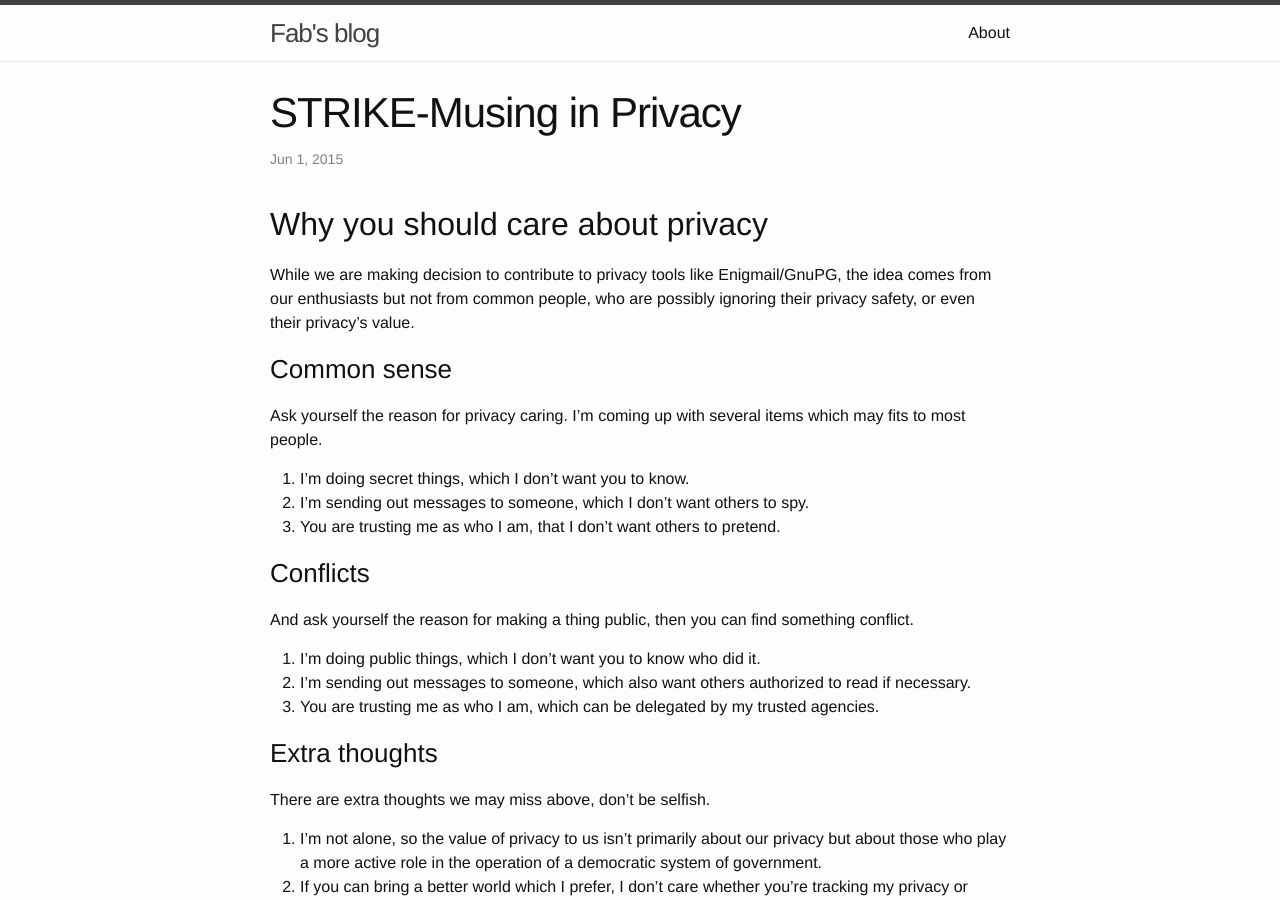
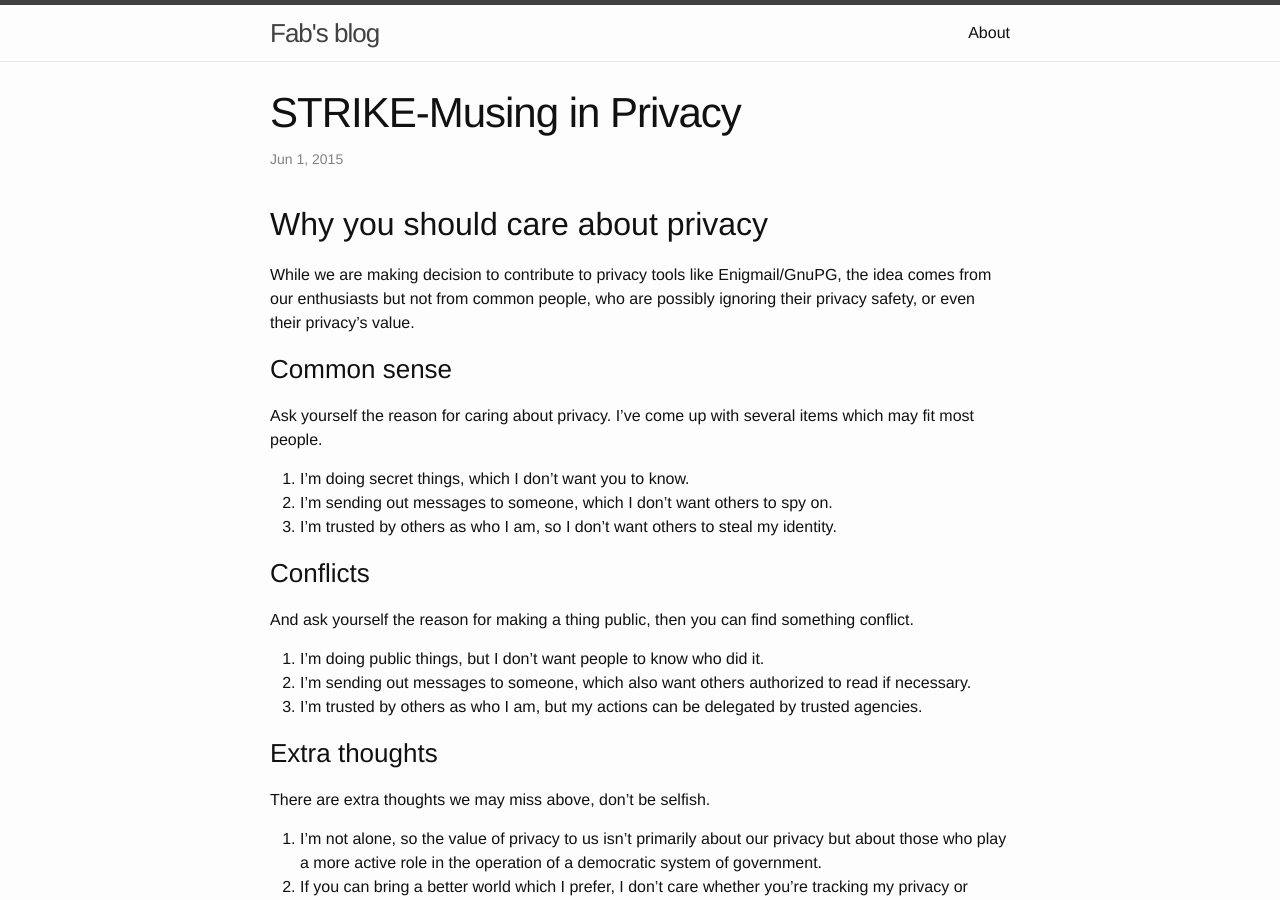
Before and after one commit to tcz001/tcz001.github.io, a Jekyll site: the page built from _posts/2015-06-01-musing-in-privacy.md, in a window 1280 px wide and 900 px high. Built offline with Jekyll 4.4.1, drawn with Linux system fonts in a browser that asks for light colours.

Commit message:
Updated 2015-06-01-musing-in-privacy.md

```diff
--- a/_posts/2015-06-01-musing-in-privacy.md
+++ b/_posts/2015-06-01-musing-in-privacy.md
@@ -3,6 +3,7 @@ published: true
 title: "STRIKE-Musing in Privacy"
 layout: post
 ---
+
 
 
 ##Why you should care about privacy
@@ -11,19 +12,19 @@ While we are making decision to contribute to privacy tools like Enigmail/GnuPG,
 
 ###Common sense
 
-Ask yourself the reason for privacy caring. I’m coming up with several items which may fits to most people.
+Ask yourself the reason for caring about privacy. I've come up with several items which may fit most people.
 
 1. I’m doing secret things, which I don't want you to know.
-2. I’m sending out messages to someone, which I don't want others to spy.
-3. You are trusting me as who I am, that I don't want others to pretend.
+2. I’m sending out messages to someone, which I don't want others to spy on.
+3. I'm trusted by others as who I am, so I don't want others to steal my identity.
 
 ###Conflicts
 
 And ask yourself the reason for making a thing public, then you can find something conflict.
 
-1. I’m doing public things, which I don't want you to know who did it.
+1. I’m doing public things, but I don't want people to know who did it.
 2. I’m sending out messages to someone, which also want others authorized to read if necessary.
-3. You are trusting me as who I am, which can be delegated by my trusted agencies.
+3. I'm trusted by others as who I am, but my actions can be delegated by trusted agencies.
 
 ###Extra thoughts
 
```
